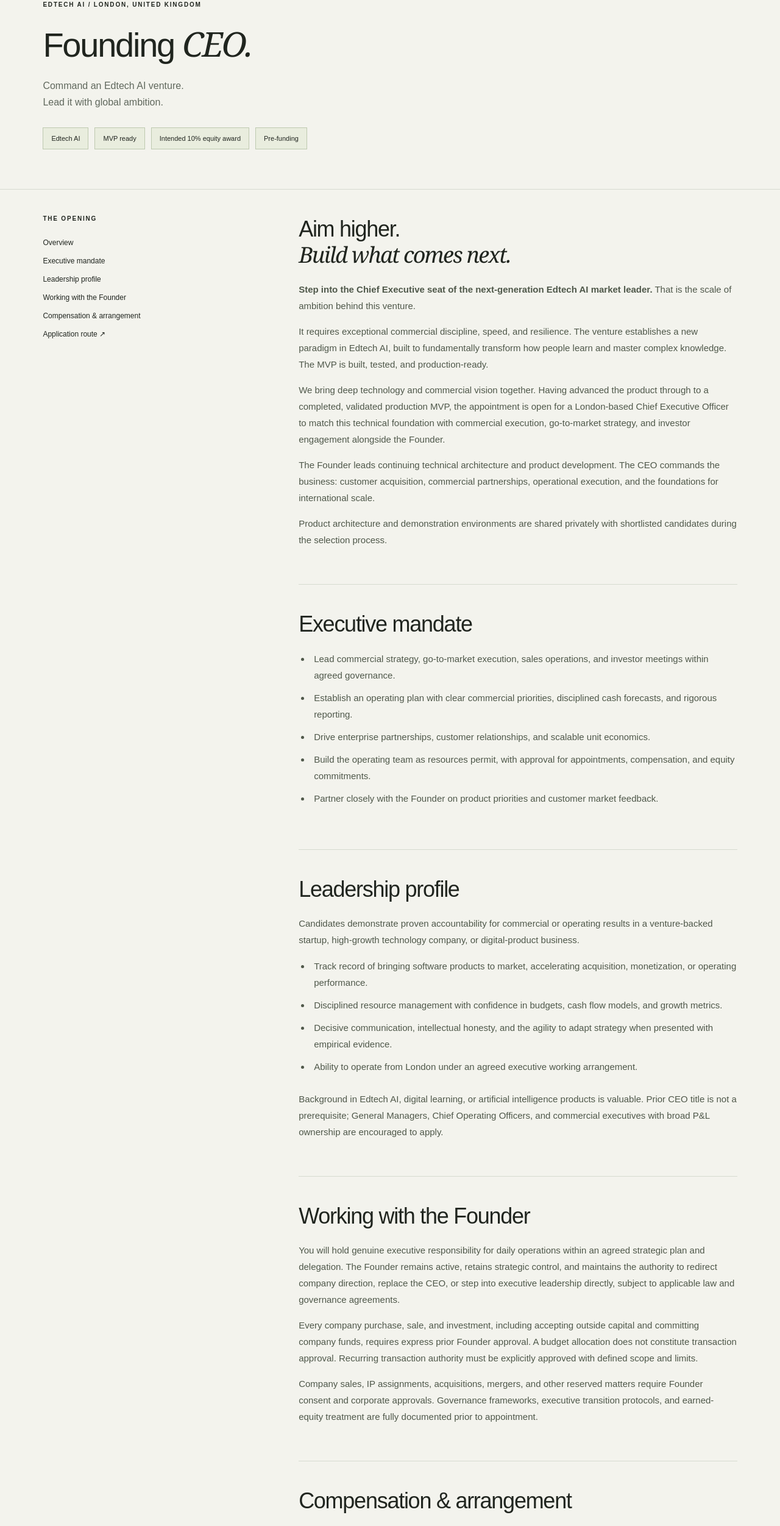
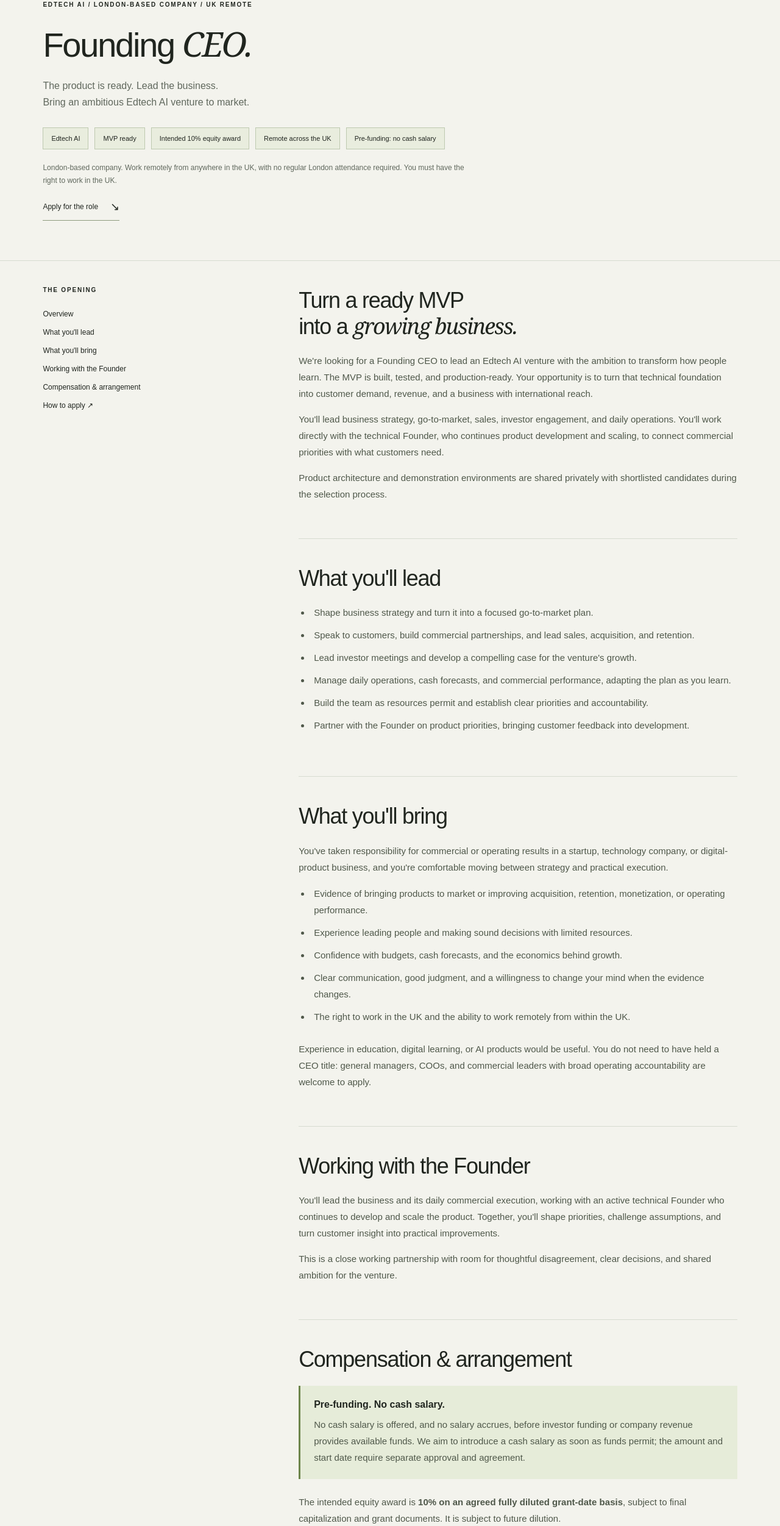
Before and after one commit to intelifive-com/intelifive-com.github.io, a plain HTML site: page careers/founding-ceo/index.html in a window 1280 px wide. Shown: the part 220-2723 px from the top of the page at 61% size. Drawn offline with Linux system fonts and the light colour scheme.

Commit message:
update the ceo page

```diff
--- a/careers/founding-ceo/index.html
+++ b/careers/founding-ceo/index.html
@@ -3,8 +3,8 @@
 <head>
   <meta charset="utf-8">
   <meta name="viewport" content="width=device-width, initial-scale=1">
-  <title>Founding CEO - Edtech AI | London | Intelifive</title>
-  <meta name="description" content="Founding CEO opening for an Edtech AI venture in London. Intended 10% vesting equity award; pre-funding terms.">
+  <title>Founding CEO - Edtech AI | UK Remote | Intelifive</title>
+  <meta name="description" content="Lead an Edtech AI venture with a production-ready MVP. London-based company, UK remote role. Intended 10% vesting equity; no cash salary before available funds.">
   <meta name="theme-color" content="#f3f3ed">
   <link rel="canonical" href="https://intelifive.com/careers/founding-ceo/">
   <link rel="icon" href="../../assets/favicon.svg" type="image/svg+xml">
@@ -12,16 +12,16 @@
   <meta property="og:type" content="website">
   <meta property="og:site_name" content="Intelifive">
   <meta property="og:locale" content="en_GB">
-  <meta property="og:title" content="Founding CEO - Edtech AI | London | Intelifive">
-  <meta property="og:description" content="Founding CEO opening for an Edtech AI venture in London. Intended 10% vesting equity award; pre-funding terms.">
+  <meta property="og:title" content="Founding CEO - Edtech AI | UK Remote | Intelifive">
+  <meta property="og:description" content="Lead an Edtech AI venture with a production-ready MVP. London-based company, UK remote role. Intended 10% vesting equity; no cash salary before available funds.">
   <meta property="og:url" content="https://intelifive.com/careers/founding-ceo/">
   <meta property="og:image" content="https://intelifive.com/assets/social.png">
   <meta property="og:image:width" content="1200">
   <meta property="og:image:height" content="630">
   <meta property="og:image:alt" content="Intelifive. Ambition. Engineered.">
   <meta name="twitter:card" content="summary_large_image">
-  <meta name="twitter:title" content="Founding CEO - Edtech AI | London | Intelifive">
-  <meta name="twitter:description" content="Founding CEO opening for an Edtech AI venture in London. Intended 10% vesting equity award; pre-funding terms.">
+  <meta name="twitter:title" content="Founding CEO - Edtech AI | UK Remote | Intelifive">
+  <meta name="twitter:description" content="Lead an Edtech AI venture with a production-ready MVP. London-based company, UK remote role. Intended 10% vesting equity; no cash salary before available funds.">
   <meta name="twitter:image" content="https://intelifive.com/assets/social.png">
   <script type="application/ld+json">
   {
@@ -61,91 +61,93 @@
   <main id="main">
     <section class="page-hero role-hero">
       <a class="back" href="../index.html">← All openings</a>
-      <p class="eyebrow">EDTECH AI / LONDON, UNITED KINGDOM</p>
+      <p class="eyebrow">EDTECH AI / LONDON-BASED COMPANY / UK REMOTE</p>
       <h1>Founding <em>CEO.</em></h1>
-      <p class="intro">Command an Edtech AI venture.<br>Lead it with global ambition.</p>
+      <p class="intro">The product is ready. Lead the business.<br>Bring an ambitious Edtech AI venture to market.</p>
       <div class="tags">
         <span>Edtech AI</span>
         <span>MVP ready</span>
         <span>Intended 10% equity award</span>
-        <span>Pre-funding</span>
+        <span>Remote across the UK</span>
+        <span>Pre-funding: no cash salary</span>
       </div>
+      <p class="note">London-based company. Work remotely from anywhere in the UK, with no regular London attendance required. You must have the right to work in the UK.</p>
+      <a class="text-link" href="#apply">Apply for the role <span aria-hidden="true">↘</span></a>
     </section>
 
     <div class="role-layout">
       <aside>
         <p class="eyebrow">THE OPENING</p>
         <a href="#opportunity">Overview</a>
-        <a href="#responsibilities">Executive mandate</a>
-        <a href="#profile">Leadership profile</a>
+        <a href="#responsibilities">What you'll lead</a>
+        <a href="#profile">What you'll bring</a>
         <a href="#founder">Working with the Founder</a>
         <a href="#terms">Compensation &amp; arrangement</a>
-        <a href="#apply">Application route ↗</a>
+        <a href="#apply">How to apply ↗</a>
       </aside>
 
       <div class="role-content">
         <section id="opportunity">
-          <h2>Aim higher.<br><em>Build what comes next.</em></h2>
-          <p><strong>Step into the Chief Executive seat of the next-generation Edtech AI market leader.</strong> That is the scale of ambition behind this venture.</p>
-          <p>It requires exceptional commercial discipline, speed, and resilience. The venture establishes a new paradigm in Edtech AI, built to fundamentally transform how people learn and master complex knowledge. The MVP is built, tested, and production-ready.</p>
-          <p>We bring deep technology and commercial vision together. Having advanced the product through to a completed, validated production MVP, the appointment is open for a London-based Chief Executive Officer to match this technical foundation with commercial execution, go-to-market strategy, and investor engagement alongside the Founder.</p>
-          <p>The Founder leads continuing technical architecture and product development. The CEO commands the business: customer acquisition, commercial partnerships, operational execution, and the foundations for international scale.</p>
+          <h2>Turn a ready MVP<br>into a <em>growing business.</em></h2>
+          <p>We're looking for a Founding CEO to lead an Edtech AI venture with the ambition to transform how people learn. The MVP is built, tested, and production-ready. Your opportunity is to turn that technical foundation into customer demand, revenue, and a business with international reach.</p>
+          <p>You'll lead business strategy, go-to-market, sales, investor engagement, and daily operations. You'll work directly with the technical Founder, who continues product development and scaling, to connect commercial priorities with what customers need.</p>
           <p>Product architecture and demonstration environments are shared privately with shortlisted candidates during the selection process.</p>
         </section>
 
         <section id="responsibilities">
-          <h2>Executive mandate</h2>
+          <h2>What you'll lead</h2>
           <ul>
-            <li>Lead commercial strategy, go-to-market execution, sales operations, and investor meetings within agreed governance.</li>
-            <li>Establish an operating plan with clear commercial priorities, disciplined cash forecasts, and rigorous reporting.</li>
-            <li>Drive enterprise partnerships, customer relationships, and scalable unit economics.</li>
-            <li>Build the operating team as resources permit, with approval for appointments, compensation, and equity commitments.</li>
-            <li>Partner closely with the Founder on product priorities and customer market feedback.</li>
+            <li>Shape business strategy and turn it into a focused go-to-market plan.</li>
+            <li>Speak to customers, build commercial partnerships, and lead sales, acquisition, and retention.</li>
+            <li>Lead investor meetings and develop a compelling case for the venture's growth.</li>
+            <li>Manage daily operations, cash forecasts, and commercial performance, adapting the plan as you learn.</li>
+            <li>Build the team as resources permit and establish clear priorities and accountability.</li>
+            <li>Partner with the Founder on product priorities, bringing customer feedback into development.</li>
           </ul>
         </section>
 
         <section id="profile">
-          <h2>Leadership profile</h2>
-          <p>Candidates demonstrate proven accountability for commercial or operating results in a venture-backed startup, high-growth technology company, or digital-product business.</p>
+          <h2>What you'll bring</h2>
+          <p>You've taken responsibility for commercial or operating results in a startup, technology company, or digital-product business, and you're comfortable moving between strategy and practical execution.</p>
           <ul>
-            <li>Track record of bringing software products to market, accelerating acquisition, monetization, or operating performance.</li>
-            <li>Disciplined resource management with confidence in budgets, cash flow models, and growth metrics.</li>
-            <li>Decisive communication, intellectual honesty, and the agility to adapt strategy when presented with empirical evidence.</li>
-            <li>Ability to operate from London under an agreed executive working arrangement.</li>
+            <li>Evidence of bringing products to market or improving acquisition, retention, monetization, or operating performance.</li>
+            <li>Experience leading people and making sound decisions with limited resources.</li>
+            <li>Confidence with budgets, cash forecasts, and the economics behind growth.</li>
+            <li>Clear communication, good judgment, and a willingness to change your mind when the evidence changes.</li>
+            <li>The right to work in the UK and the ability to work remotely from within the UK.</li>
           </ul>
-          <p>Background in Edtech AI, digital learning, or artificial intelligence products is valuable. Prior CEO title is not a prerequisite; General Managers, Chief Operating Officers, and commercial executives with broad P&amp;L ownership are encouraged to apply.</p>
+          <p>Experience in education, digital learning, or AI products would be useful. You do not need to have held a CEO title: general managers, COOs, and commercial leaders with broad operating accountability are welcome to apply.</p>
         </section>
 
         <section id="founder">
           <h2>Working with the Founder</h2>
-          <p>You will hold genuine executive responsibility for daily operations within an agreed strategic plan and delegation. The Founder remains active, retains strategic control, and maintains the authority to redirect company direction, replace the CEO, or step into executive leadership directly, subject to applicable law and governance agreements.</p>
-          <p>Every company purchase, sale, and investment, including accepting outside capital and committing company funds, requires express prior Founder approval. A budget allocation does not constitute transaction approval. Recurring transaction authority must be explicitly approved with defined scope and limits.</p>
-          <p>Company sales, IP assignments, acquisitions, mergers, and other reserved matters require Founder consent and corporate approvals. Governance frameworks, executive transition protocols, and earned-equity treatment are fully documented prior to appointment.</p>
+          <p>You'll lead the business and its daily commercial execution, working with an active technical Founder who continues to develop and scale the product. Together, you'll shape priorities, challenge assumptions, and turn customer insight into practical improvements.</p>
+          <p>This is a close working partnership with room for thoughtful disagreement, clear decisions, and shared ambition for the venture.</p>
         </section>
 
         <section id="terms">
           <h2>Compensation &amp; arrangement</h2>
           <div class="callout">
             <strong>Pre-funding. No cash salary.</strong>
-            <p>No cash salary is provided prior to third-party investor funding or company revenues generating available cash flow. There is no accrued or deferred salary debt, salary advance, or personal founder-funded compensation. Any future cash salary and commencement date require separate board approval and definitive agreement.</p>
+            <p>No cash salary is offered, and no salary accrues, before investor funding or company revenue provides available funds. We aim to introduce a cash salary as soon as funds permit; the amount and start date require separate approval and agreement.</p>
           </div>
-          <p>The intended equity award is <strong>10% on an agreed fully diluted grant-date basis</strong>, subject to finalized capitalization and valid grant documentation. The intended first-hire pool reserve, capitalization schedule, and subsequent financing dilution are fully disclosed prior to acceptance. This is not an immediate share issuance or a guaranteed anti-dilution percentage.</p>
-          <p>Vesting is structured over <strong>four years with a one-year cliff</strong>: 25% of the award at month 12, followed by monthly vesting through month 48. Equity represents long-term economic alignment, not guaranteed cash. Complete award mechanics, exercise terms, tax implications, and transfer provisions are provided prior to formal agreement.</p>
-          <p>Time commitment, working pattern, commencement date, and a legally supportable engagement structure consistent with these terms must be finalized before work begins. The title does not itself create employment status or promise a statutory director appointment.</p>
+          <p>The intended equity award is <strong>10% on an agreed fully diluted grant-date basis</strong>, subject to final capitalization and grant documents. It is subject to future dilution.</p>
+          <p>Equity vests over <strong>four years with a one-year cliff</strong>: 25% of the award after twelve months, then monthly through month 48. Full award terms will be shared before acceptance.</p>
+          <p>The company is based in London, and you can work remotely from anywhere in the UK. No regular London attendance is required. Time commitment, working pattern, start date, and the legal engagement will be agreed before work begins.</p>
         </section>
 
         <section id="apply">
-          <p class="eyebrow">EXECUTIVE APPOINTMENT</p>
-          <h2>Initiate a<br><em>conversation.</em></h2>
-          <p>Send your executive profile or CV along with a concise introductory note covering:</p>
+          <p class="eyebrow">BUILD THE NEXT CHAPTER</p>
+          <h2>Let's <em>talk.</em></h2>
+          <p>Send your CV or professional profile and a short note covering:</p>
           <ul>
-            <li>A commercial or operating outcome you directly delivered: the baseline, your strategy, and the measurable result.</li>
-            <li>A strategic business decision you reversed upon analyzing market evidence.</li>
-            <li>Your interest in partnering with an active technical Founder, your London availability, and confirmation that pre-funding equity terms fit your current circumstances.</li>
+            <li>A commercial or operating result you helped deliver: the starting point, what you did, and the outcome.</li>
+            <li>A difficult decision you changed after seeing new evidence.</li>
+            <li>Why this role interests you, your UK location and right to work, your intended commitment, and whether the pre-funding compensation terms fit your circumstances.</li>
           </ul>
-          <a class="button" href="mailto:careers@intelifive.com?subject=Founding%20CEO%20Application">Submit Application by Email<span aria-hidden="true">↗</span></a>
+          <a class="button" href="mailto:careers@intelifive.com?subject=Founding%20CEO%20Application">Apply by email<span aria-hidden="true">↗</span></a>
           <p class="note">careers@intelifive.com</p>
-          <p class="note">Please do not transmit confidential information belonging to current or former employers. We evaluate candidates strictly on verified capability, judgment, and track record of results.</p>
+          <p class="note">Please do not send confidential information from current or former employers. We welcome different backgrounds and assess relevant skills, judgment, and results. You can request adjustments to the interview process through the application contact.</p>
         </section>
       </div>
     </div>
```
Also changed, not shown: careers/index.html (+6 -6 lines), index.html (+4 -3 lines), 1 other file.
